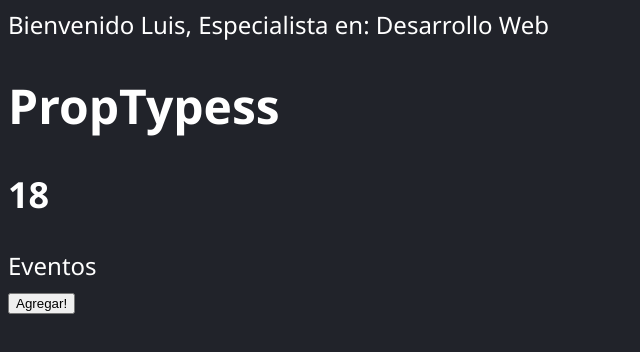
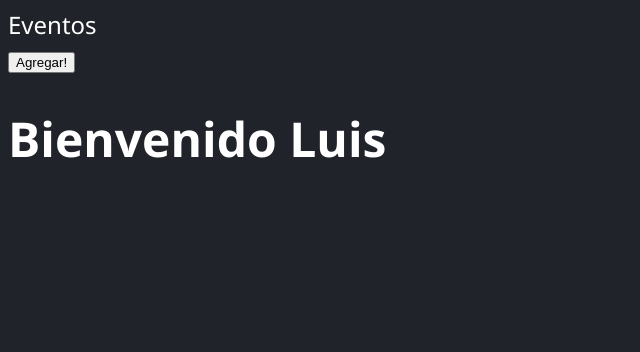
Before and after one commit to Luis-Salinas-SD/react-fernando, a React (Vite) app: page / in a window 1280 px wide. Shown: the top 352 px of the page, without its empty margins (0-640 px from the left). Built offline with nearby package versions, Linux system fonts and the light colour scheme.

Commit message:
Actualizacion

```diff
--- /dev/null
+++ b/src/UserComponent.jsx
@@ -0,0 +1,12 @@
+import PropTypes from 'prop-types';
+
+const UserComponent = ({ nombre }) => {
+    return (
+        <h1>Bienvenido {nombre}</h1>
+    )
+}
+export default UserComponent
+
+UserComponent.propTypes = {
+    nombre: PropTypes.string.isRequired
+}
--- a/src/main.jsx
+++ b/src/main.jsx
@@ -3,13 +3,15 @@ import ReactDOM from "react-dom/client";
 import AppComponent from "./AppComponent";
 import PropTypess from "./PropTypess";
 import Eventos from "./Eventos";
+import UserComponent from "./UserComponent";
 import './style.css';
 
 ReactDOM.createRoot(document.getElementById('root')).render(
     <React.StrictMode>
-        <AppComponent cadena="Luis" puesto="Desarrollo Web" />
-        <PropTypess value={18} />
+        {/* <AppComponent cadena="Luis" puesto="Desarrollo Web" /> */}
+        {/* <PropTypess value={18} /> */}
         {/* <PropTypess value={66} /> */}
         <Eventos />
+        <UserComponent nombre="Luis" />
     </React.StrictMode>
 );
```
